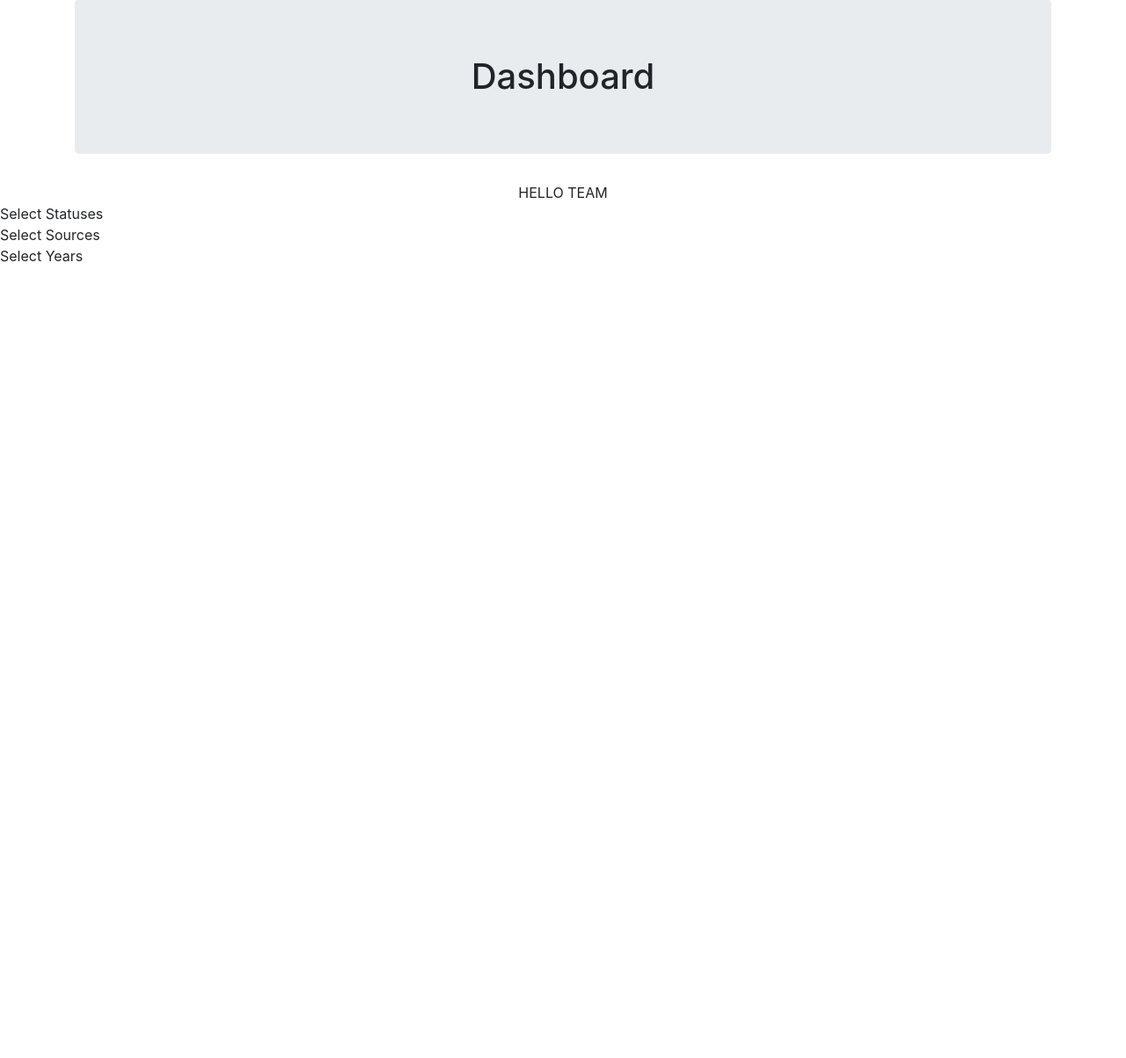
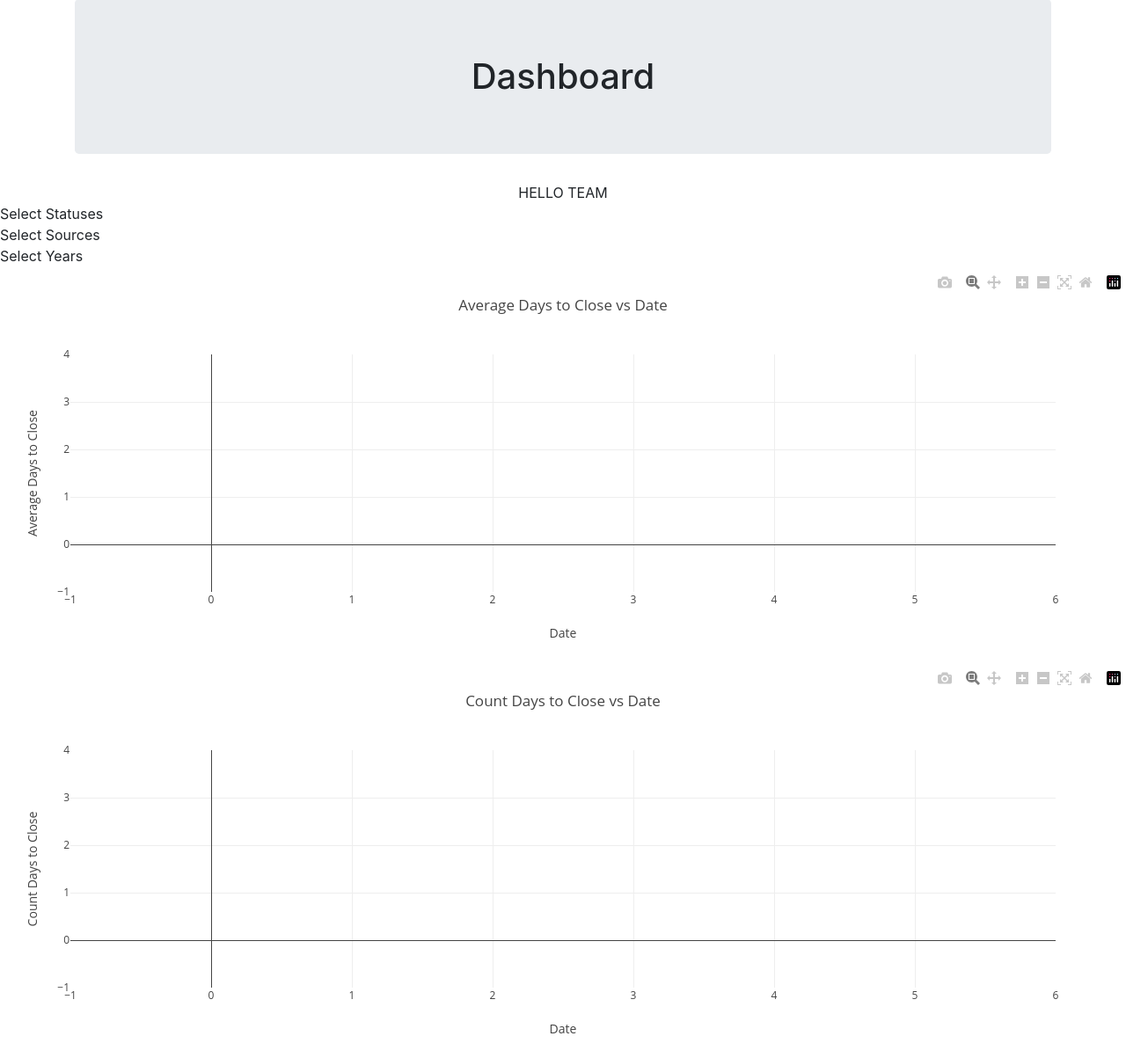
Before and after one commit to Sasmita28/city-service, a Flask app: page / in a window 1280 px wide. Shown: the part 57-1260 px from the top of the page at 88% size. Before the commit the page ends 355 px from the top, so only its background shows below. Run offline with Flask 2, Linux system fonts and the light colour scheme; data that the repository does not hold is empty; some libraries are stand-ins or nearby versions.

Commit message:
Make changes.

```diff
--- a/app.py
+++ b/app.py
@@ -7,7 +7,7 @@ conn = "mongodb://localhost:27017"
 client = pymongo.MongoClient(conn)
 # connect to mongo db and collection
 db = client.citi_data
-calls = db.calls
+calls_agg = db.calls_agg
 @app.route("/")
 def index():
     # return render_template("index.html", data=calls_info1)
@@ -15,7 +15,7 @@ def index():
 @app.route("/query")
 def query():
     # # write a statement that finds all the items in the db and sets it to a variable
-    calls_info = list(calls.find({}, {'_id': 0}).limit(1150000))
+    calls_info = list(calls_agg.find({}, {'_id': 0}).limit(1500000))
     # render an index.html template and pass it the data you retrieved from the database
     return jsonify(calls_info)
 if __name__ == "__main__":
--- a/insert_data.py
+++ b/insert_data.py
@@ -183,7 +183,7 @@ calls_agg_filtered.remove()
 #
 #Insert Existing Documents into Collection
 calls_agg_filtered.insert_many(data_agg_filtered)
-#
+#Close the Client
 client.close()
 #
 print("Data Uploaded!")
--- a/static/js/app.js
+++ b/static/js/app.js
@@ -1,9 +1,38 @@
 console.log("Hello Team")
+console.log("Hi there.")
 d3.json("/query").then((data) => {
-    //Check to Make Sure that Data was Uploaded
-    console.log(data)
+    console.log("The data is here.")
 
     //Create Traces
-    chart = [{
-    }]
+    //Method to Fill Under Curves Found at https://plotly.com/python/filled-area-plots/
+    chart_average = [{
+        type:'scatter',
+        x: data.map(data => data['creation_month-day']),
+        y: data.map(data => data['average_days_to_close']),
+        fill: 'tozeroy'
+    }];
+
+    chart_count = [{
+        type:'scatter',
+        x: data.map(data => data['creation_month-day']),
+        y: data.map(data => data['count_days_to_close']),
+        fill: 'tozeroy'
+    }];
+
+    //Create Layout
+    layout_average = {
+        title: "Average Days to Close vs Date",
+        xaxis: {title: "Date"},
+        yaxis: {title: "Average Days to Close"}
+    };
+
+    layout_count = {
+        title: "Count Days to Close vs Date",
+        xaxis: {title: "Date"},
+        yaxis: {title: "Count Days to Close"}
+    };
+
+    //Assign Plot to ID
+    Plotly.newPlot('average', chart_average, layout_average);
+    Plotly.newPlot('count', chart_count, layout_count);
 });
--- a/templates/index.html
+++ b/templates/index.html
@@ -67,9 +67,16 @@
         <li><a href="#" class="small" data-value="2006" tabIndex="-1"><input type="checkbox"/>&nbsp;2006</a></li>
       </ul>
     </div>
-  <div>
-    {{ calls_info }}
-  </div>
+    <div class="row">
+      <div class="col-md-12">
+        <div id="average"></div>
+      </div>
+    </div>
+    <div class="row">
+      <div class="col-md-12">
+        <div id="count"></div>
+      </div>
+    </div>
   <script src="https://cdnjs.cloudflare.com/ajax/libs/d3/5.5.0/d3.js"></script>
   <script src="https://cdn.plot.ly/plotly-latest.min.js"></script>
   <script src="../static/js/app.js"></script>
```
Also changed, not shown: 1 other file.
